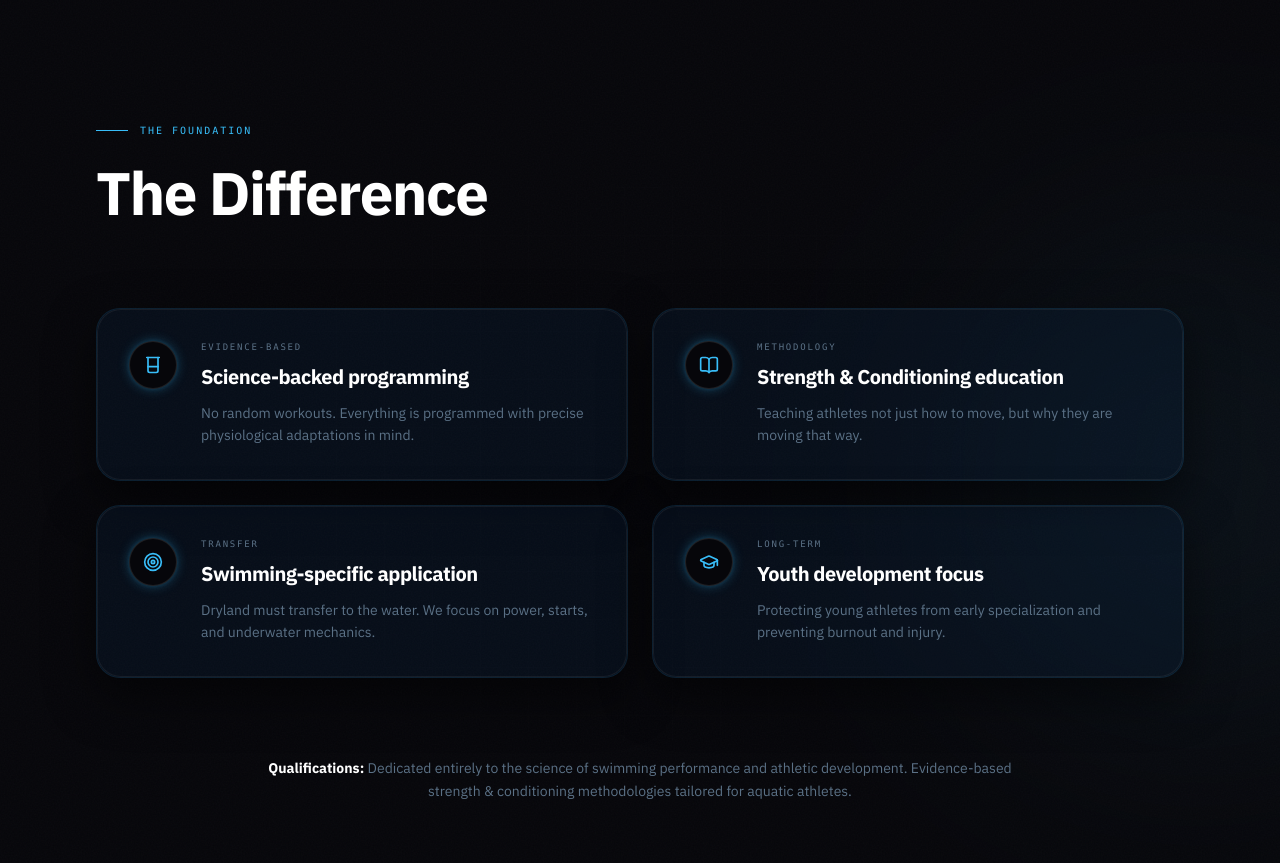
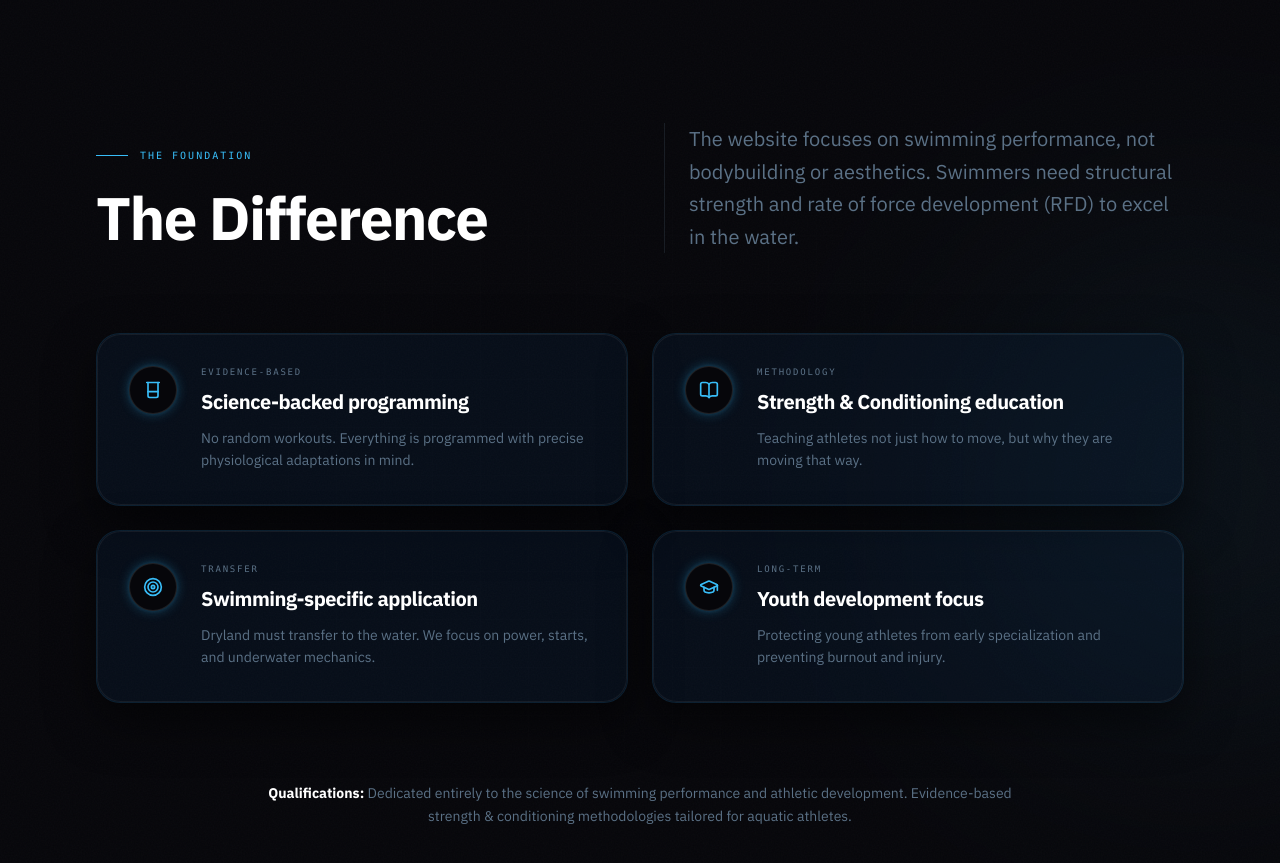
Before and after one commit to konsowa202/mohamedezzat, a Next.js app: page / in a window 1280 px wide. Shown: the part 840-1703 px from the top of the page. Built offline with nearby package versions, Linux system fonts and the light colour scheme; no server answers; the database is empty.

Commit message:
fix: Resolve TypeScript error in About.tsx

```diff
--- a/src/components/About.tsx
+++ b/src/components/About.tsx
@@ -26,7 +26,7 @@ export const About: React.FC<AboutProps> = ({ aboutData }) => {
   const cloudMsg = translations[language].cloud.about;
 
   const dynamicTitle = (language === 'en' ? aboutData?.title_en : aboutData?.title_ar) || t.title;
-  const dynamicDesc = (language === 'en' ? aboutData?.description_en : aboutData?.description_ar) || t.description;
+  const dynamicDesc = (language === 'en' ? aboutData?.description_en : aboutData?.description_ar) || t.positioning;
 
 
 
```
